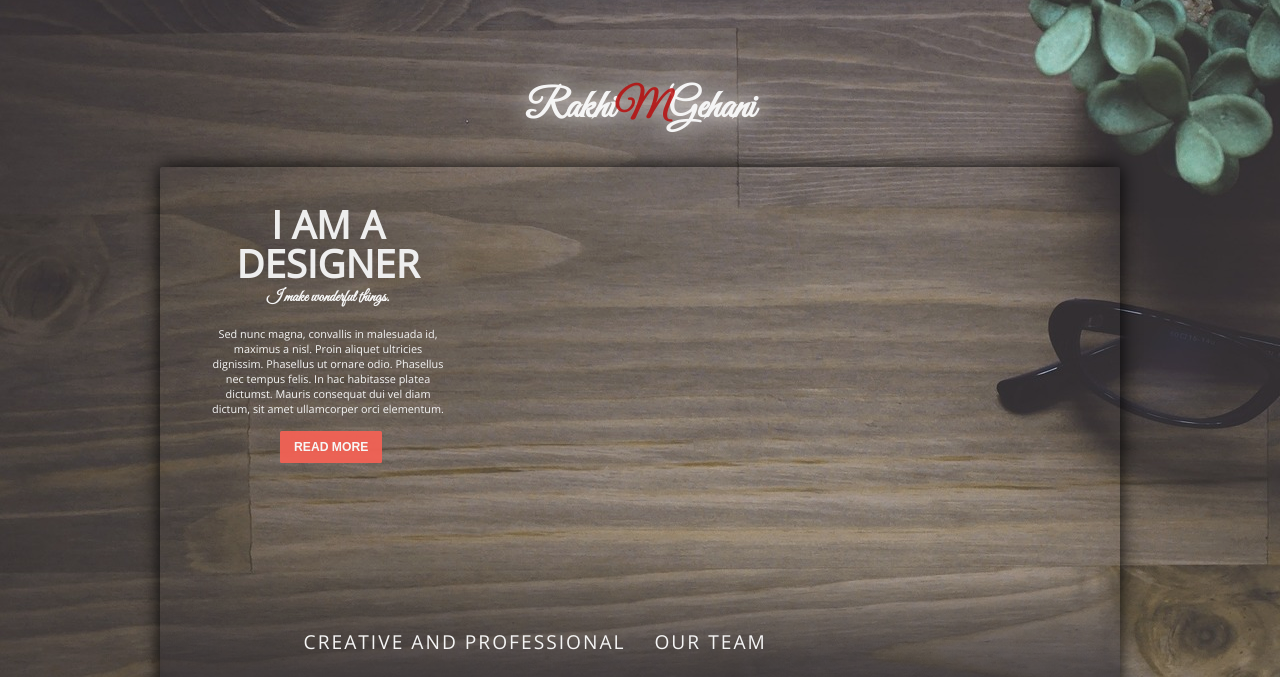
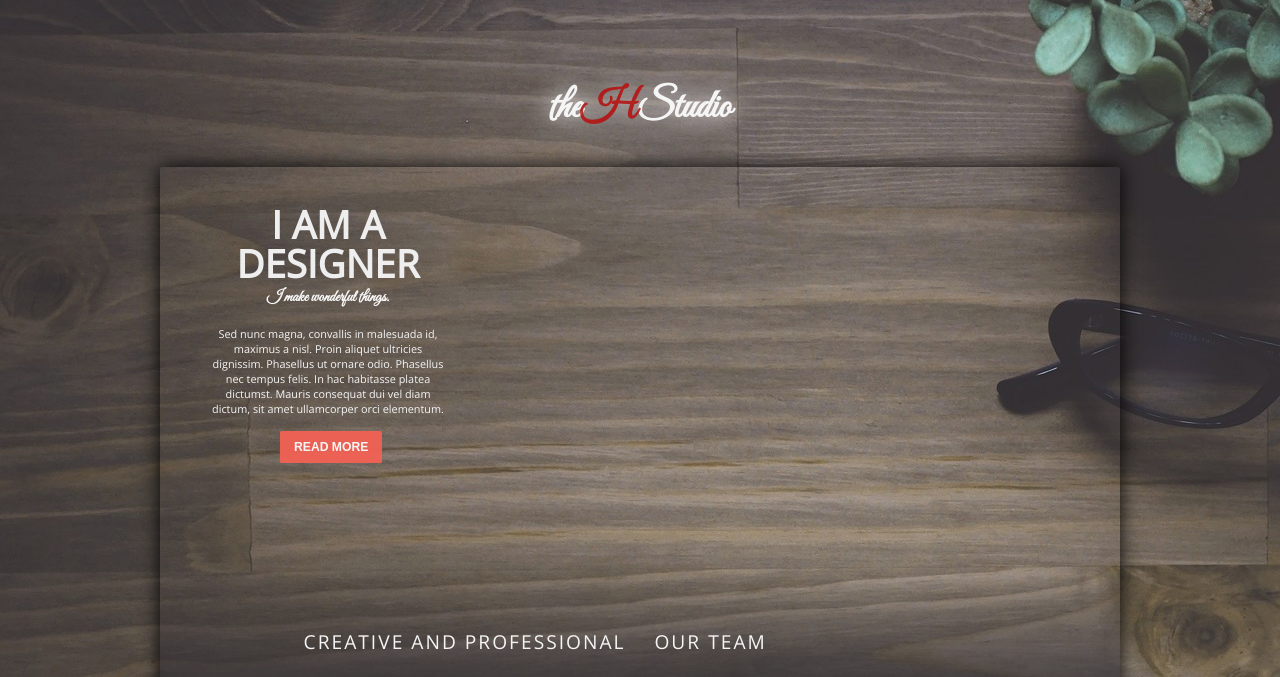
Before and after one commit to hg19960/portfolio-template-one, a plain HTML site: page index.html in a window 1280 px wide. Shown: the part 58-735 px from the top of the page. Drawn offline with nearby package versions, Linux system fonts and the light colour scheme.

Commit message:
adjustment-4

```diff
--- a/index.html
+++ b/index.html
@@ -42,7 +42,7 @@
 			<div id="bg-two"></div>
 			<div id="bg-three"></div>
 		</section>
-		<h2>Rakhi<b>M</b>Gehani</h2>
+		<h2>the<b>H</b>Studio</h2>
 		<section id="front-container">
 			<div id="part-one">
 				<h1><b>I AM A DESIGNER</b></h1>
```
